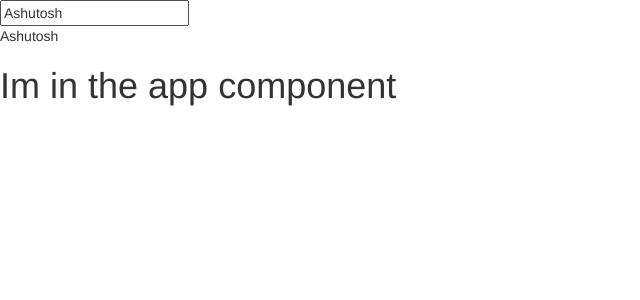
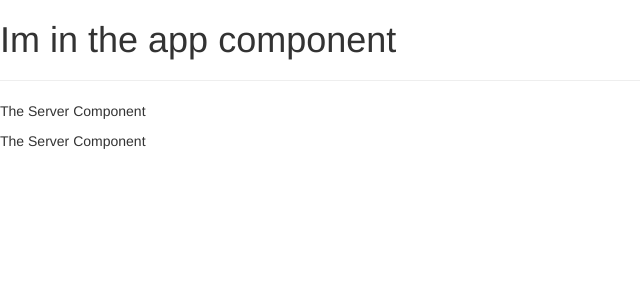
Before and after one commit to CodingFS/Angular-Udemy, an Angular app in the folder my-first-app/: page / in a window 1280 px wide. Shown: the top 300 px of the page, without its empty margins (0-640 px from the left). Built offline with nearby package versions, Linux system fonts and the light colour scheme.

Commit message:
2.7. Creating Components with the CLI & Nesting Components

```diff
--- a/my-first-app/src/app/app.component.html
+++ b/my-first-app/src/app/app.component.html
@@ -1,5 +1,3 @@
-<div>
-<input type="text" [(ngModel)]="name">
-<p>{{ name }}</p>
 <h1>Im in the app component</h1>
-</div>
+<hr>
+<app-servers></app-servers>
--- a/my-first-app/src/app/app.module.ts
+++ b/my-first-app/src/app/app.module.ts
@@ -3,11 +3,13 @@
 import { FormsModule} from '@angular/forms';
 import { AppComponent } from './app.component';
 import { ServerComponent } from './server/server.component';
+import { ServersComponent } from './servers/servers.component';
 
 @NgModule({
   declarations: [
     AppComponent,
-    ServerComponent
+    ServerComponent,
+    ServersComponent
   ],
   imports: [
     BrowserModule,
--- a/my-first-app/src/app/server/server.component.html
+++ b/my-first-app/src/app/server/server.component.html
@@ -0,0 +1 @@
+<p>The Server Component</p>
--- a/my-first-app/src/app/server/server.component.ts
+++ b/my-first-app/src/app/server/server.component.ts
@@ -2,7 +2,7 @@
 
 @Component({
   selector: 'app-server',
-  template: './server.component.html'
+  templateUrl: './server.component.html',
 })
 export class ServerComponent {
 
--- /dev/null
+++ b/my-first-app/src/app/servers/servers.component.html
@@ -0,0 +1,2 @@
+<app-server></app-server>
+<app-server></app-server>
--- /dev/null
+++ b/my-first-app/src/app/servers/servers.component.ts
@@ -0,0 +1,15 @@
+import { Component, OnInit } from '@angular/core';
+
+@Component({
+  selector: 'app-servers',
+  templateUrl: './servers.component.html',
+  styleUrls: ['./servers.component.css']
+})
+export class ServersComponent implements OnInit {
+
+  constructor() { }
+
+  ngOnInit() {
+  }
+
+}
```
Also changed, not shown: my-first-app/src/app/servers/servers.component.css (added), 1 other file (tests, documents, lock files or other folders).
